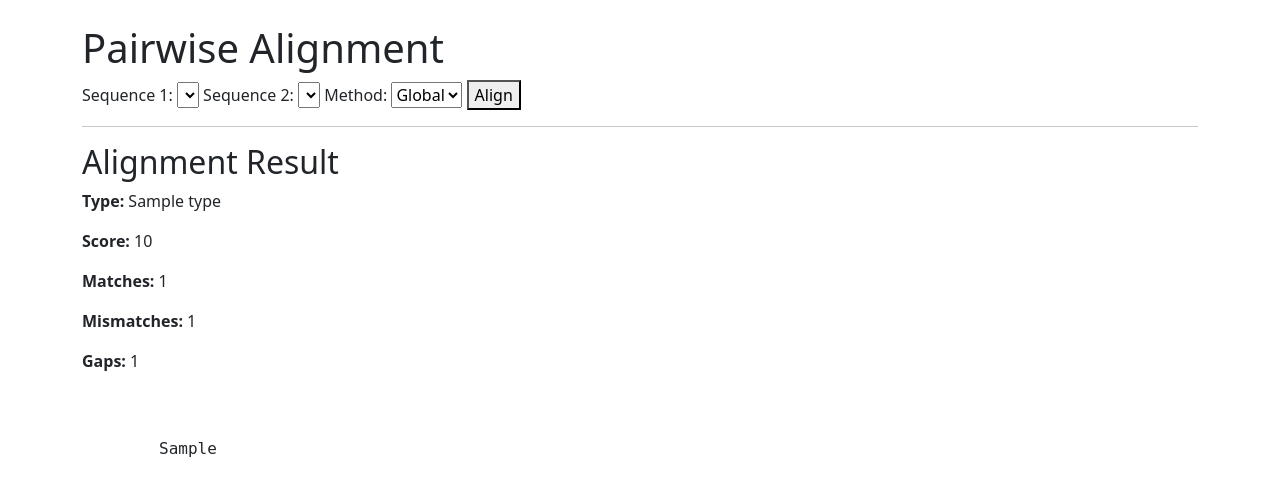
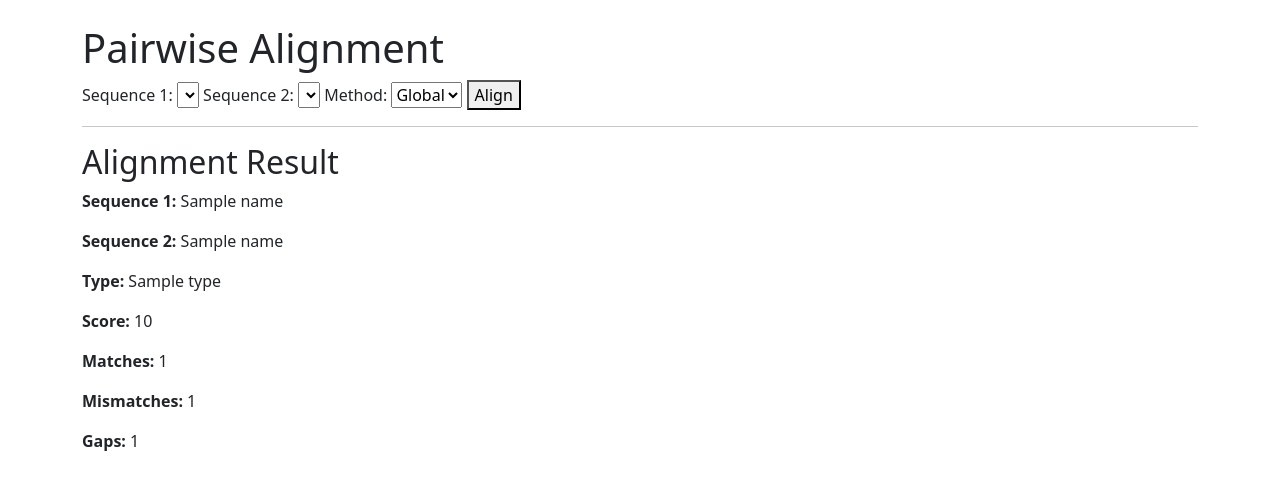
Before and after one commit to hades-k/bio_seq_analyzer, a Flask app: template templates/align.html in a window 1280 px wide. Shown: the part 56-544 px from the top of the page. Run offline with Flask 3, Linux system fonts and the light colour scheme; the template is opened without the code that fills it: most values are stand-ins (such as "Sample title", 1, 10 or a date in 2020); lists and menus that the app fills with data are empty.

Commit message:
update alignment

```diff
--- a/app.py
+++ b/app.py
@@ -125,7 +125,7 @@ def align():
             result['aligned_seq1'] = "".join(result['aligned_seq1'])
             result['aligned_seq2'] = "".join(result['aligned_seq2'])
             result['matches'] = "".join(result['matches'])
-    return render_template('align.html', result=result, names=names, enumerate=enumerate)
+    return render_template('align.html', result=result, names=names, enumerate=enumerate, seq1_idx=idx1, seq2_idx=idx2)
 
 @app.route('/plot.png')
 def plot_png():
--- a/templates/align.html
+++ b/templates/align.html
@@ -30,6 +30,8 @@
   {% if result %}
     <hr>
     <h2>Alignment Result</h2>
+    <p><strong>Sequence 1:</strong> {{ names[seq1_idx] }}</p>
+    <p><strong>Sequence 2:</strong> {{ names[seq2_idx] }}</p>
     <p><strong>Type:</strong> {{ result.type.capitalize() }}</p>
     <p><strong>Score:</strong> {{ result.score }}</p>
     <p><strong>Matches:</strong> {{ result.match_count }}</p>
```
